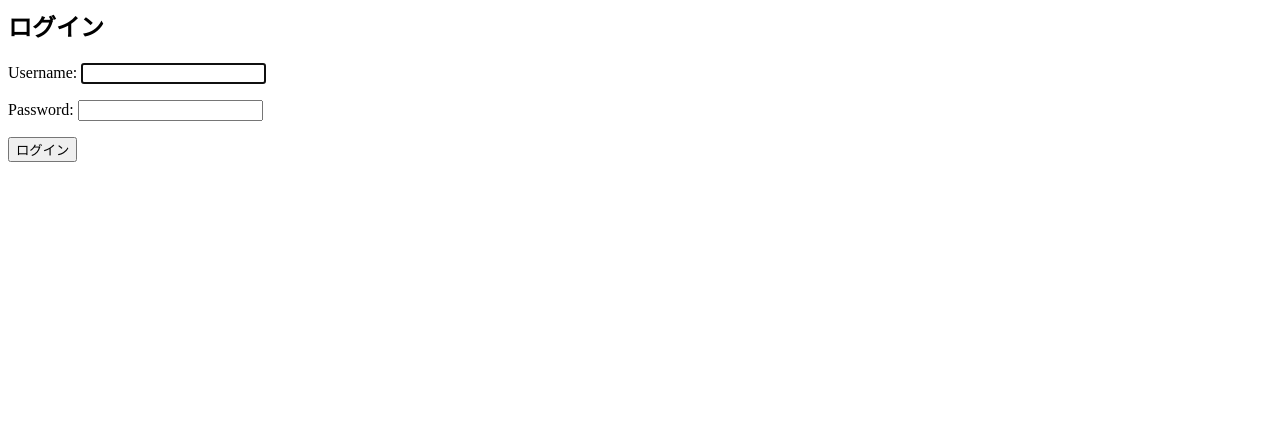
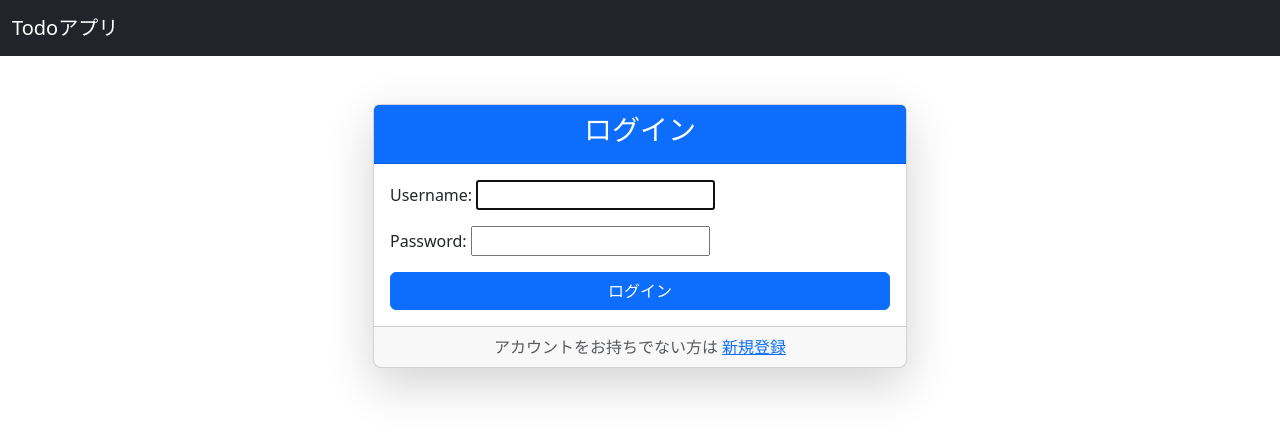
Before and after one commit to yuta20253/django-todo, a Django app: page /accounts/login/ in a window 1280 px wide. Shown: the top 436 px of the page. Run offline with Django 5.2, Linux system fonts and the light colour scheme.

Commit message:
refactor: テンプレートをリファクタリング

```diff
--- a/myproject/accounts/templates/accounts/login.html
+++ b/myproject/accounts/templates/accounts/login.html
@@ -1,6 +1,27 @@
-<h2>ログイン</h2>
-<form method="post">
-  {% csrf_token %}
-  {{ form.as_p }}
-  <button type="submit">ログイン</button>
-</form>
+{% extends "base.html" %}
+
+{% block content %}
+<div class="container mt-5">
+  <div class="row justify-content-center">
+    <div class="col-md-6">
+      <div class="card shadow-lg rounded-3">
+        <div class="card-header text-center bg-primary text-white">
+          <h3>ログイン</h3>
+        </div>
+        <div class="card-body">
+          <form method="post">
+            {% csrf_token %}
+            {{ form.as_p }}
+            <div class="d-grid">
+              <button type="submit" class="btn btn-primary btn-block">ログイン</button>
+            </div>
+          </form>
+        </div>
+        <div class="card-footer text-muted text-center">
+          アカウントをお持ちでない方は <a href="#">新規登録</a>
+        </div>
+      </div>
+    </div>
+  </div>
+</div>
+{% endblock %}
--- a/myproject/accounts/urls.py
+++ b/myproject/accounts/urls.py
@@ -4,6 +4,6 @@ from .views import CustomLoginView, DashBoardView
 
 urlpatterns = [
     path("login/", CustomLoginView.as_view(), name="login"),
-    path("logout/", LogoutView.as_view(template_name="accounts/logout.html"), name="logout"),
+    path("logout/", LogoutView.as_view(next_page="login"), name="logout"),
     path("dashboard/", DashBoardView.as_view(), name="dashboard")
 ]
```
Also changed, not shown: myproject/accounts/templates/accounts/dashboard.html (+20 -4 lines).
